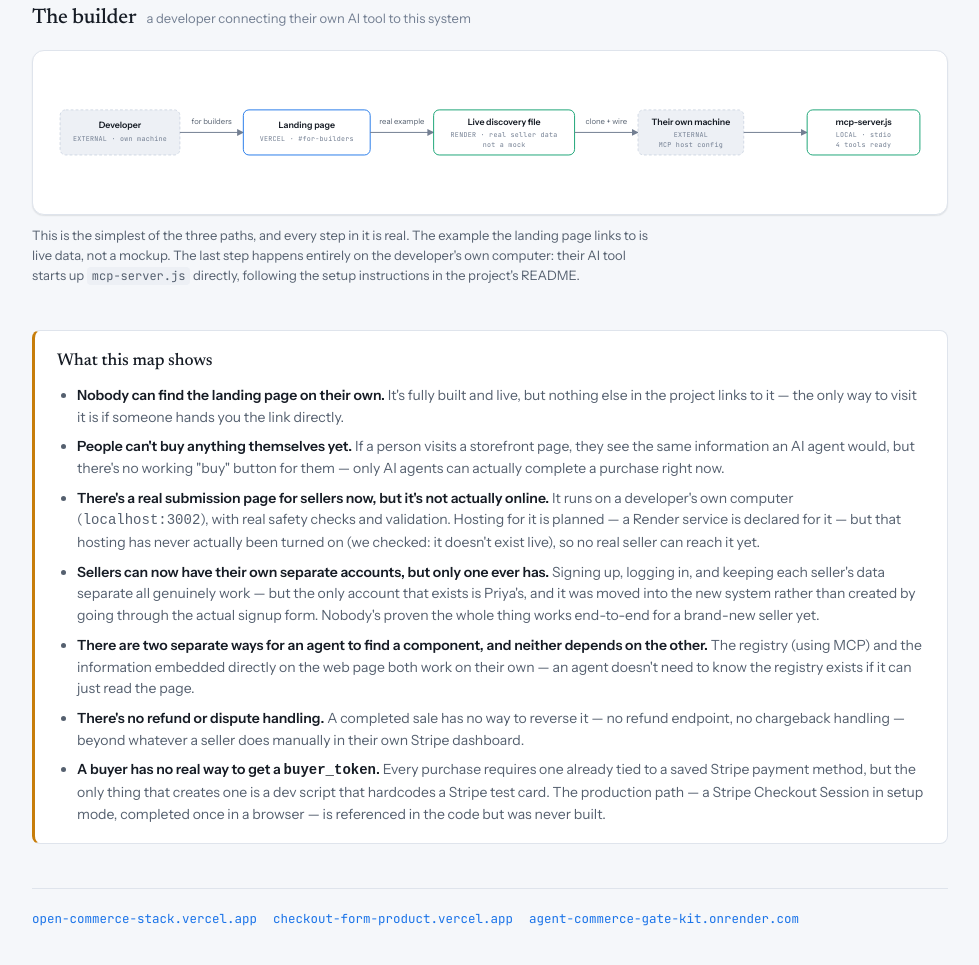
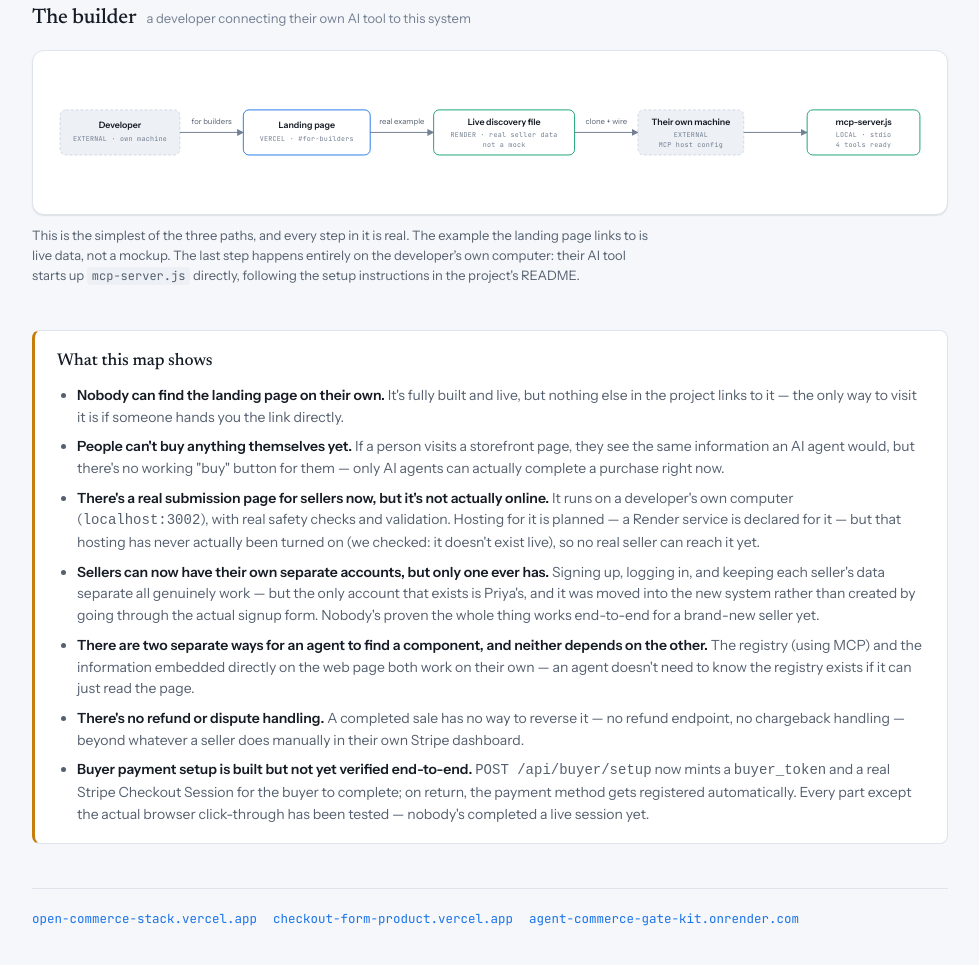
Before and after one commit to donaldrichard19-LVD/agent-design-commerce, a plain HTML site: page docs/user-journey-map.html in a window 1280 px wide. Shown: the part 1883-2848 px from the top of the page, without its empty margins (150-1129 px from the left). Drawn offline with Linux system fonts and the light colour scheme.

Commit message:
Update journey map: buyer payment setup is now built

```diff
--- a/docs/user-journey-map.html
+++ b/docs/user-journey-map.html
@@ -465,7 +465,7 @@
       <li><b>Sellers can now have their own separate accounts, but only one ever has.</b> Signing up, logging in, and keeping each seller's data separate all genuinely work — but the only account that exists is Priya's, and it was moved into the new system rather than created by going through the actual signup form. Nobody's proven the whole thing works end-to-end for a brand-new seller yet.</li>
       <li><b>There are two separate ways for an agent to find a component, and neither depends on the other.</b> The registry (using MCP) and the information embedded directly on the web page both work on their own — an agent doesn't need to know the registry exists if it can just read the page.</li>
       <li><b>There's no refund or dispute handling.</b> A completed sale has no way to reverse it — no refund endpoint, no chargeback handling — beyond whatever a seller does manually in their own Stripe dashboard.</li>
-      <li><b>A buyer has no real way to get a <code>buyer_token</code>.</b> Every purchase requires one already tied to a saved Stripe payment method, but the only thing that creates one is a dev script that hardcodes a Stripe test card. The production path — a Stripe Checkout Session in setup mode, completed once in a browser — is referenced in the code but was never built.</li>
+      <li><b>Buyer payment setup is built but not yet verified end-to-end.</b> <code>POST /api/buyer/setup</code> now mints a <code>buyer_token</code> and a real Stripe Checkout Session for the buyer to complete; on return, the payment method gets registered automatically. Every part except the actual browser click-through has been tested — nobody's completed a live session yet.</li>
     </ul>
   </div>
 
```
